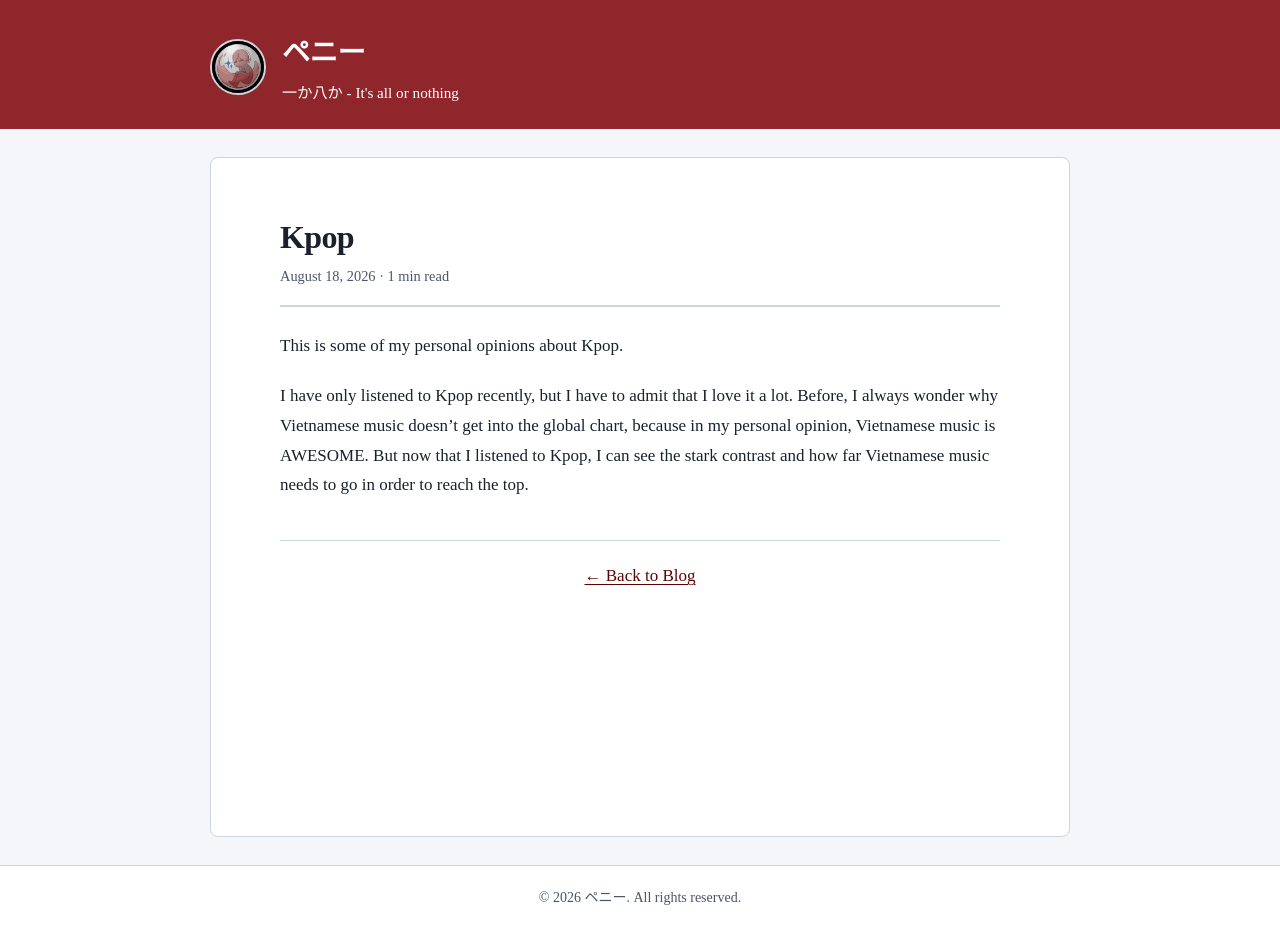
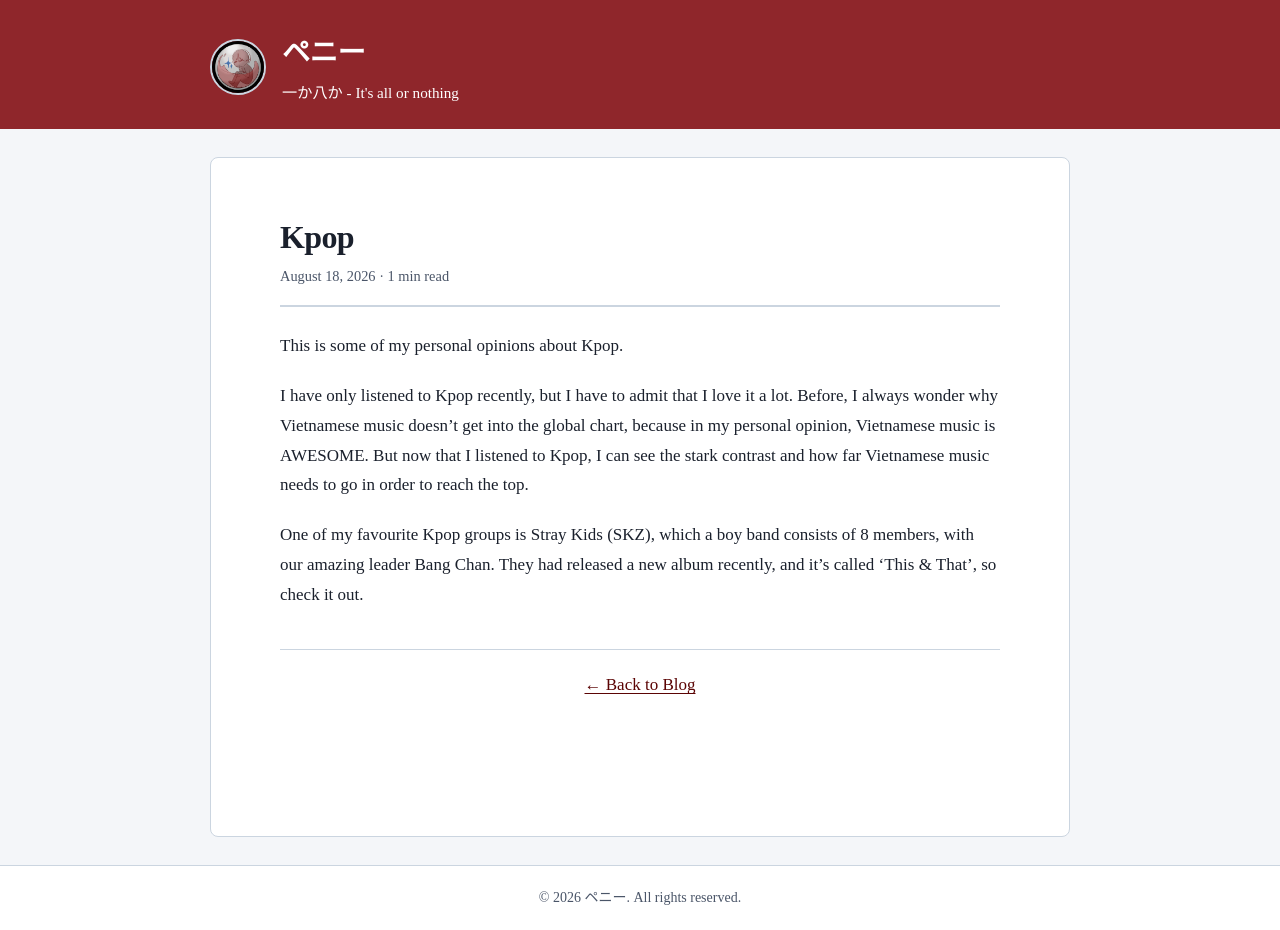
Before and after one commit to pennie26/pennie26.github.io, a Jekyll site: the page built from _posts/2026/05/31/2026-08-18-kpop.md, in a window 1280 px wide. Built offline with Jekyll 4.4.1, drawn with Linux system fonts in a browser that asks for light colours.

```diff
--- a/_posts/2026/05/31/2026-08-18-kpop.md
+++ b/_posts/2026/05/31/2026-08-18-kpop.md
@@ -11,7 +11,6 @@ categories: []
 
 This is some of my personal opinions about Kpop.
 
-I have only listened to Kpop recently, but I have to admit that I love it a lot. Before,
-I always wonder why Vietnamese music doesn't get into the global chart, because in my
-personal opinion, Vietnamese music is AWESOME. But now that I listened to Kpop, I can see
-the stark contrast and how far Vietnamese music needs to go in order to reach the top.
+I have only listened to Kpop recently, but I have to admit that I love it a lot. Before, I always wonder why Vietnamese music doesn't get into the global chart, because in my personal opinion, Vietnamese music is AWESOME. But now that I listened to Kpop, I can see the stark contrast and how far Vietnamese music needs to go in order to reach the top.
+
+One of my favourite Kpop groups is Stray Kids (SKZ), which a boy band consists of 8 members, with our amazing leader Bang Chan. They had released a new album recently, and it's called 'This & That', so check it out.
```
